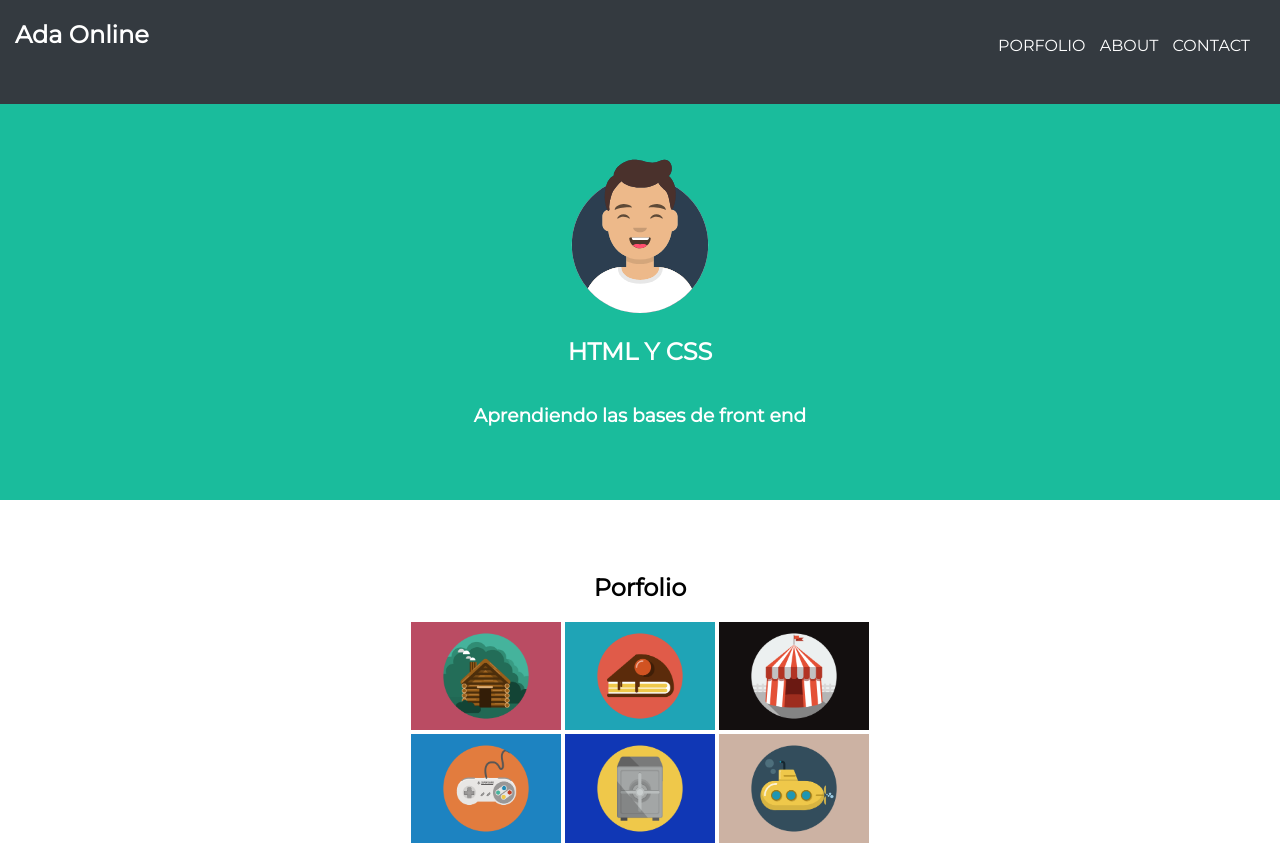
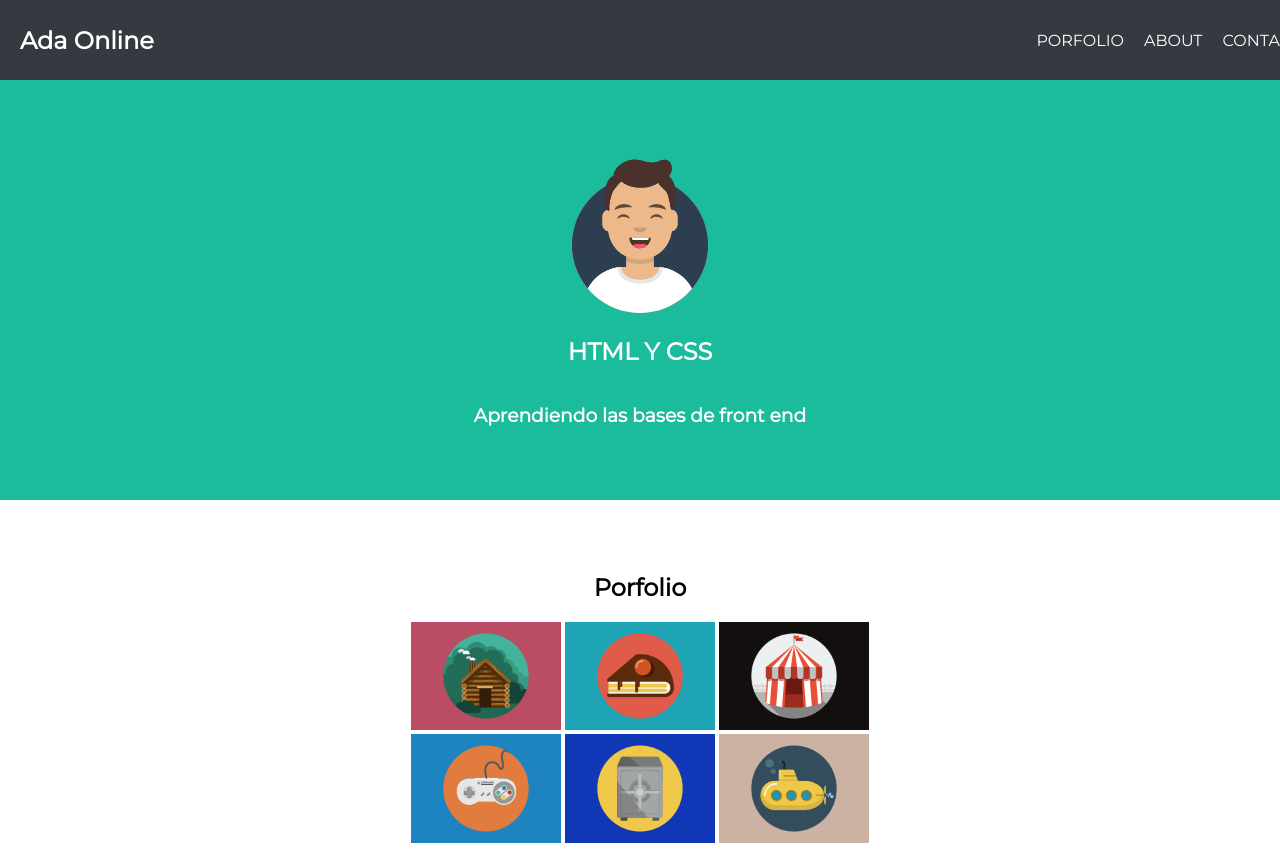
Before and after one commit to nildemarco/clase-13-tarea, a plain HTML site: page index.html in a window 1280 px wide. Shown: the top 850 px of the page. Drawn offline with Linux system fonts and the light colour scheme.

Commit message:
agregue flex a la barra

```diff
--- a/index.html
+++ b/index.html
@@ -12,11 +12,13 @@
 <body>
 
     <nav class="header">
-        <h1 class="titulo"> Ada Online</h1>
+        <div class="titulo">
+            <h1>Ada Online</h1>
+        </div>
         <div class="container">
-            <p class="item"> <a href="#porfolio">PORFOLIO</a></p>
-            <p class="item"><a href="#About"> ABOUT</a></p>
-            <p class="item"><a href="#Contact">CONTACT</a></p>
+            <div class="item"><a href="#porfolio">PORFOLIO</a></div>
+            <div class="item"><a href="#About"> ABOUT</a></div>
+            <div class="item"><a href="#Contact">CONTACT</a></div>
         </div>
 
     </nav>
@@ -93,12 +95,12 @@
                 <input type="number" placeholder="Celular" name="celular">
             </label>
             <label>
-            <textarea rows="4" cols="50" placeholder="Mensaje" name="text area"></textarea>
+                <textarea rows="4" cols="50" placeholder="Mensaje" name="text area"></textarea>
             </label>
 
             <input type="submit" name="Enviar">
 
-            </form>
+        </form>
 
 
     </section>
--- a/style.css
+++ b/style.css
@@ -1,38 +1,43 @@
 @import url('https://fonts.googleapis.com/css?family=Montserrat&display=swap');
 
-html{
+html {
     scroll-behavior: smooth;
 }
-body{
+body {
     text-align: center;
     margin: 0;
     font-family: 'Montserrat', sans-serif;
 }
 
-a{
+.header {
+    background-color: #343a40;
+    color:#ffffff;
+    height: 80px;
+    width: 100%;
+    position: fixed;
+    display: flex;
+    flex-direction: row;
+    justify-content: space-between;
+    align-items: center;
+    padding-left: 20px;
+    padding-right: 20px;
+
+}
+
+.container {
+    display: flex;
+}
+
+.container div {
+    margin-left: 20px;
+}
+
+a {
     text-decoration: none;
     color: #ffffff;
 }
-.header{
-background-color: #343a40;
-color:#ffffff;
-height: 13%;
-width: 100%;
-position: fixed;
-top: 0px;
 
-}
-.container {
-    position: absolute;
-    right: 20px;
-    top: 20px;
 
-}
-
-.item {
-    display: inline-block;
-    margin-right: 10px;
-}
 .section {
     background-color: #1abc9c;
     height: 300px;
@@ -43,19 +48,12 @@ display:flex;
     flex-direction: column;
     justify-content: center;
     align-content: center;
+
 }
 
 img{
     width: 150px;
 }
-
-h1 {
-display: inline-block;
-position: absolute;
-left: 15px;
-
-}
-
 
 
 .Porfolio {
@@ -70,7 +68,6 @@ align-items: center;
 
 
 .About {
-
     background-color: #1abc9c;
     height: 300px;
     color: #ffffff;
```
Lines whose indentation alone changed are shown as unchanged.
